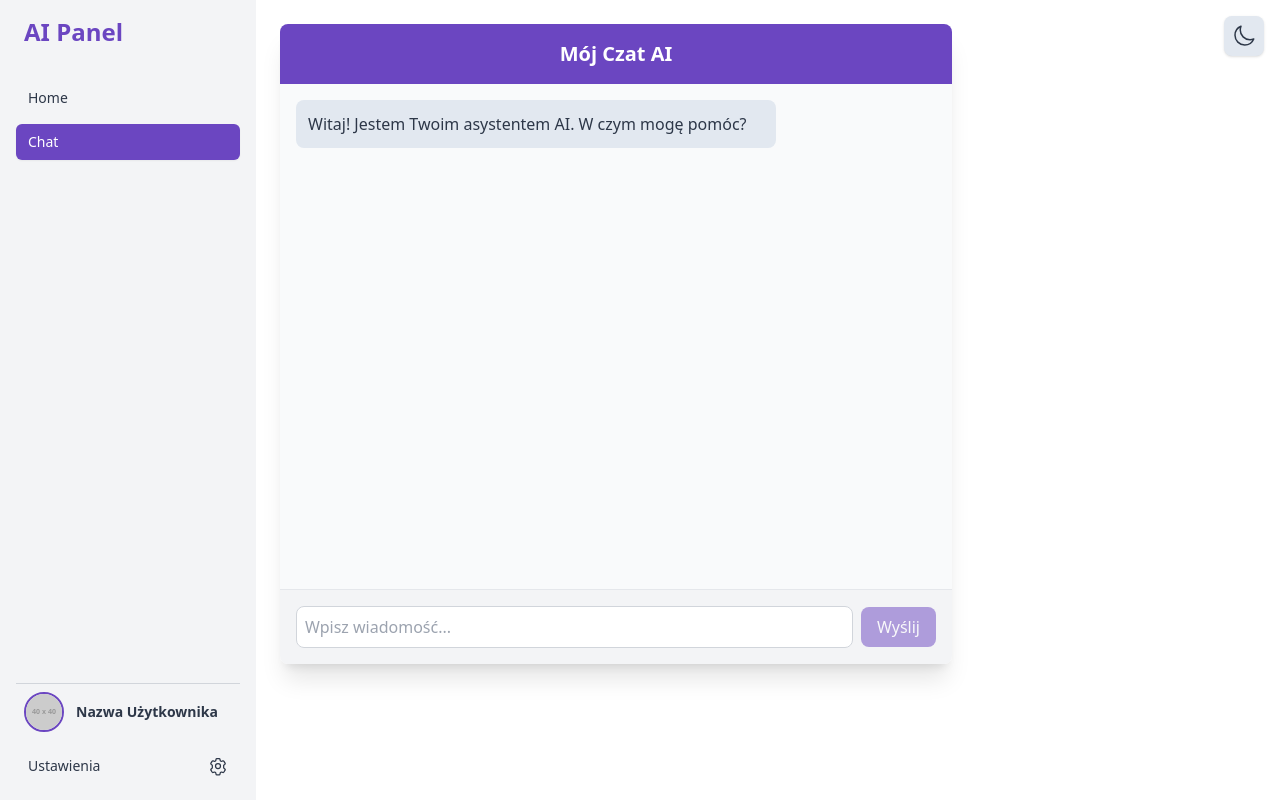
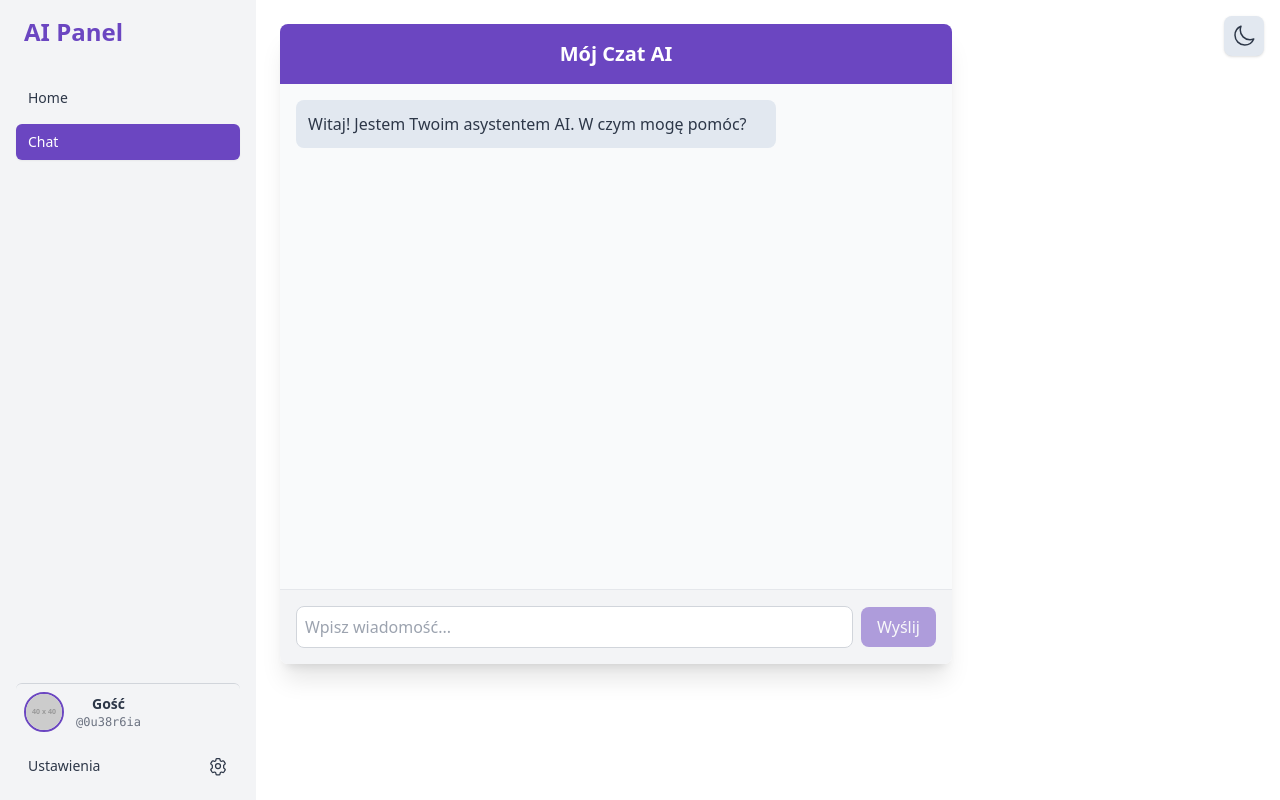
Before and after one commit to KaroleQ13Pl/Website, a React (Vite) app in the folder cryptogpt/: page / in a window 1280 px wide. Built offline with nearby package versions, Linux system fonts and the light colour scheme.

Commit message:
feat: add UserContext and UserProfilePage for user management; integrate user data in Sidebar

```diff
--- a/cryptogpt/src/App.jsx
+++ b/cryptogpt/src/App.jsx
@@ -4,6 +4,7 @@ import ThemeToggler from "./components/ThemeToggler";
 import ChatInterface from "./components/ChatInterface";
 import Sidebar from "./components/SideBar"; // Importujemy Sidebar
 import SettingsPage from "./components/SettingsPage"; // Importujemy SettingsPage
+import UserProfilePage from "./components/UserProfilePage"; // Importujemy UserProfilePage
 
 function App() {
   const [activeView, setActiveView] = useState("chat");
@@ -37,6 +38,7 @@ function App() {
             <ChatInterface />
           )}
           {activeView === "settings" && <SettingsPage />}
+          {activeView === "userProfile" && <UserProfilePage />}
         </main>
       </div>
 
--- a/cryptogpt/src/components/SideBar.jsx
+++ b/cryptogpt/src/components/SideBar.jsx
@@ -1,9 +1,11 @@
 import React from "react";
+import { useUser } from "../contexts/UserContext";
 // Możesz tu dodać importy ikon, jeśli będziesz ich używać
 
 // Komponent Sidebar przyjmuje activeView i setActiveView jako propsy
 // aby mógł podświetlać aktywny link i zmieniać widok w App.jsx
 function Sidebar({ activeView, setActiveView }) {
+  const { user } = useUser(); // Pobieramy dane aktualnego użytkownika
   // Możesz dodać tu tablicę z elementami nawigacji, aby łatwiej nimi zarządzać
   const navItems = [
     { id: "home", label: "Home" /* , icon: <HomeIcon /> */ },
@@ -43,23 +45,35 @@ function Sidebar({ activeView, setActiveView }) {
         </ul>
       </nav>
       <div className="mt-auto">
-        {" "}
-        {/* User Info and Settings at the bottom */}
-        <div className="p-2 mb-2 border-t border-gray-300 dark:border-slate-700">
+        <button // Możesz użyć diva ze stylem `cursor-pointer` jeśli wolisz nie-przyciskowy wygląd
+          onClick={() => setActiveView("userProfile")} // Ustawiamy nowy widok 'userProfile'
+          className={`w-full p-2 mb-2 border-t border-gray-300 dark:border-slate-700 hover:bg-gray-200 dark:hover:bg-slate-700 rounded-md transition-colors duration-150 focus:outline-none
+                      ${
+                        activeView === "userProfile"
+                          ? "bg-gray-200 dark:bg-slate-700"
+                          : ""
+                      }`} // Opcjonalne podświetlenie
+          aria-label="Przejdź do profilu użytkownika"
+        >
           <div className="flex items-center">
             <img
-              src="https://via.placeholder.com/40/CBD5E0/4A5568?Text=U" // Placeholder z inicjałem U
+              src={
+                user.avatar ||
+                "https://via.placeholder.com/40/CBD5E0/4A5568?Text=G"
+              }
               alt="User Avatar"
-              className="w-10 h-10 rounded-full mr-3 border-2 border-custom-vibrant-purple"
+              className="w-10 h-10 rounded-full mr-3 border-2 border-custom-vibrant-purple object-cover"
             />
             <div>
-              <p className="font-semibold text-sm text-custom-dark-text dark:text-custom-light-text">
-                Nazwa Użytkownika
+              <p className="font-semibold text-sm text-custom-dark-text dark:text-custom-light-text truncate max-w-[120px]">
+                {user.nick || "Gość"}
               </p>
-              {/* <p className="text-xs text-gray-500 dark:text-gray-400">Online</p> */}
+              <p className="text-xs text-gray-500 dark:text-gray-400 font-mono">
+                {user.id || "Brak ID"}
+              </p>
             </div>
           </div>
-        </div>
+        </button>
         <button
           onClick={() => setActiveView("settings")} // Zmieniamy activeView na 'settings'
           className={`w-full flex items-center justify-between px-3 py-2 text-sm rounded-md transition-colors duration-150
--- /dev/null
+++ b/cryptogpt/src/components/UserProfilePage.jsx
@@ -0,0 +1,89 @@
+import React, { useState, useEffect } from "react";
+import { useUser } from "../contexts/UserContext";
+
+function UserProfilePage() {
+  const { user, updateUser } = useUser();
+
+  const [nickInput, setNickInput] = useState(user.nick);
+  // const [avatarInput, setAvatarInput] = useState(user.avatar); // Już nie potrzebujemy lokalnego stanu dla URL avatara
+
+  useEffect(() => {
+    setNickInput(user.nick);
+    // setAvatarInput(user.avatar); // Już nie aktualizujemy
+  }, [user.nick]); // Usunęliśmy user.avatar z zależności
+
+  const handleSubmit = (e) => {
+    e.preventDefault();
+    updateUser({
+      nick: nickInput.trim(),
+      // Nie wysyłamy już avatara, bo jest statyczny na razie
+      // avatar: avatarInput.trim(),
+    });
+    alert("Profil zaktualizowany!");
+  };
+
+  return (
+    <div className="p-6">
+      <h2 className="text-3xl font-semibold mb-6 text-custom-dark-text dark:text-custom-light-text">
+        Edytuj Profil Użytkownika
+      </h2>
+      <div className="bg-white dark:bg-slate-800 p-6 rounded-lg shadow max-w-lg mx-auto">
+        <div className="mb-6 text-center">
+          <img
+            // >>> ZAWSZE WYŚWIETLAMY AVATAR Z KONTEKSTU <<<
+            src={user.avatar || "/avatar.png"} // Używamy user.avatar z kontekstu, który ma już domyślną ścieżkę
+            alt="User Avatar"
+            className="w-24 h-24 rounded-full mx-auto mb-2 border-2 border-custom-vibrant-purple object-cover"
+          />
+          <p className="text-sm text-gray-600 dark:text-gray-400">
+            ID Użytkownika: <span className="font-mono">{user.id}</span>
+          </p>
+        </div>
+
+        <form onSubmit={handleSubmit}>
+          <div className="mb-4">
+            <label
+              htmlFor="nick"
+              className="block text-sm font-medium text-custom-dark-text dark:text-custom-light-text mb-1"
+            >
+              Nick:
+            </label>
+            <input
+              type="text"
+              id="nick"
+              value={nickInput}
+              onChange={(e) => setNickInput(e.target.value)}
+              className="w-full p-2 border border-gray-300 dark:border-slate-600 rounded-md focus:outline-none focus:ring-2 focus:ring-custom-vibrant-purple dark:bg-slate-700 dark:text-custom-light-text"
+            />
+          </div>
+
+          {/* >>> USUWAMY LUB KOMENTUJEMY POLE AVATARA <<< */}
+          {/* <div className="mb-6">
+            <label htmlFor="avatar" className="block text-sm font-medium text-custom-dark-text dark:text-custom-light-text mb-1">
+              URL Avatara (tymczasowo nieaktywne):
+            </label>
+            <input
+              type="url"
+              id="avatar"
+              value={avatarInput} // Możemy tu wyświetlać user.avatar dla informacji
+              onChange={(e) => setAvatarInput(e.target.value)}
+              placeholder="https://example.com/avatar.png"
+              className="w-full p-2 border border-gray-300 dark:border-slate-600 rounded-md focus:outline-none focus:ring-2 focus:ring-custom-vibrant-purple dark:bg-slate-700 dark:text-custom-light-text"
+              disabled // Możemy wyłączyć to pole
+            />
+          </div>
+          */}
+
+          <button
+            type="submit"
+            className="w-full mt-4 px-4 py-2 bg-custom-vibrant-purple text-white rounded-lg hover:opacity-90 focus:outline-none focus:ring-2 focus:ring-offset-2 dark:focus:ring-offset-slate-800 focus:ring-custom-vibrant-purple"
+          >
+            Zapisz Nick
+          </button>
+        </form>
+      </div>
+    </div>
+  );
+}
+
+export default UserProfilePage;
--- /dev/null
+++ b/cryptogpt/src/contexts/UserContext.jsx
@@ -0,0 +1,90 @@
+import React, { createContext, useState, useEffect, useContext } from "react";
+
+// Funkcja do generowania prostego ID użytkownika
+const generateUserId = () => {
+  const randomPart = Math.random().toString(36).substring(2, 10); // 8 losowych znaków
+  return `@${randomPart}`;
+};
+
+const UserContext = createContext({
+  user: {
+    nick: "Gość",
+    avatar: "/avatar.png", // Domyślny awatar
+    id: generateUserId(), // Generujemy ID przy pierwszym ładowaniu
+  },
+  updateUser: () => {},
+});
+
+export function UserProvider({ children }) {
+  const [user, setUser] = useState(() => {
+    const savedUser = localStorage.getItem("chatUser");
+    if (savedUser) {
+      return JSON.parse(savedUser);
+    }
+    // Generuj ID tylko jeśli użytkownik nie istnieje w localStorage
+    return {
+      nick: "Gość",
+      avatar: "https://via.placeholder.com/40/CBD5E0/4A5568?Text=G",
+      id: generateUserId(), // Generuj ID przy pierwszej inicjalizacji
+    };
+  });
+
+  useEffect(() => {
+    localStorage.setItem("chatUser", JSON.stringify(user));
+  }, [user]);
+
+  const updateUser = (newUserData) => {
+    setUser((prevUser) => {
+      const updated = {
+        ...prevUser,
+        ...newUserData,
+      };
+
+      if (
+        newUserData.avatar === undefined &&
+        prevUser.avatar !== "/default-avatar.png"
+      ) {
+        // Jeśli nie podano nowego avatara w updateUser, a stary nie jest domyślny, zachowaj stary.
+        // Ale ponieważ chcemy statyczny na razie, to możemy to uprościć.
+      }
+      // Dla uproszczenia, jeśli w newUserData nie ma avatara, użyje się prevUser.avatar.
+      // A `prevUser.avatar` będzie naszym `/default-avatar.png` jeśli nie został zmieniony.
+      return updated;
+    });
+  };
+
+  // Jeśli ID nie zostało wygenerowane przy pierwszym ładowaniu (np. starsza wersja w localStorage bez ID)
+  useEffect(() => {
+    if (!user.id) {
+      if (
+        user.avatar &&
+        user.avatar.startsWith("https://via.placeholder.com")
+      ) {
+        updateUser({ avatar: "/default-avatar.png" });
+      }
+    }
+  }, [user.id, user.avatar]); // Dodajemy user.avatar do zależności
+
+  const value = { user, updateUser };
+  // Przekazujemy user i updateUser w kontekście
+  return <UserContext.Provider value={value}>{children}</UserContext.Provider>;
+}
+
+export function useUser() {
+  const context = useContext(UserContext);
+  if (context === undefined) {
+    throw new Error("useUser must be used within a UserProvider");
+  }
+  return context;
+}
+
+/**Opis pliku `UserContext.jsx`:**
+
+  * **`generateUserId()`**: Prosta funkcja pomocnicza do generowania losowego ID w formacie `@########`.
+  * **`UserContext = createContext(...)`**: Tworzymy kontekst dla danych użytkownika. Domyślnie ustawiamy nick "Gość", placeholder avatara i pusty `id`. Udostępniamy też funkcję `updateUser` (na razie pustą).
+  * **`UserProvider`**:
+      * **`useState` dla `user`**: Inicjalizujemy stan `user` danymi z `localStorage` (jeśli istnieją) lub wartościami domyślnymi (w tym generujemy ID, jeśli to pierwszy raz).
+      * **`useEffect` do zapisu w `localStorage`**: Zapisuje obiekt `user` do `localStorage` za każdym razem, gdy się zmieni.
+      * **`updateUser(newUserData)`**: Funkcja, która pozwoli komponentom aktualizować dane użytkownika. Używa `setUser` do zaktualizowania stanu, łącząc poprzednie dane z nowymi. Ważne, aby nie nadpisywać ID, jeśli jest już ustawione, chyba że celowo.
+      * **Drugi `useEffect` dla ID**: Dodatkowy `useEffect` sprawdzający, czy `user.id` istnieje. Jeśli nie (np. użytkownik ma starsze dane w `localStorage` bez ID), generuje i ustawia ID.
+  * **`useUser()`**: Niestandardowy hook do łatwego dostępu do `user` i `updateUser` w komponentach. */
--- a/cryptogpt/src/main.jsx
+++ b/cryptogpt/src/main.jsx
@@ -3,11 +3,14 @@ import { createRoot } from "react-dom/client";
 import "./index.css";
 import App from "./App.jsx";
 import { ThemeProvider } from "./contexts/ThemeContext"; // Importujemy naszego Providera
+import { UserProvider } from "./contexts/UserContext.jsx";
 
 createRoot(document.getElementById("root")).render(
   <StrictMode>
     <ThemeProvider>
-      <App />
+      <UserProvider>
+        <App />
+      </UserProvider>
     </ThemeProvider>
   </StrictMode>
 );
```
Also changed, not shown: 1 other file (tests, documents, lock files or other folders).
